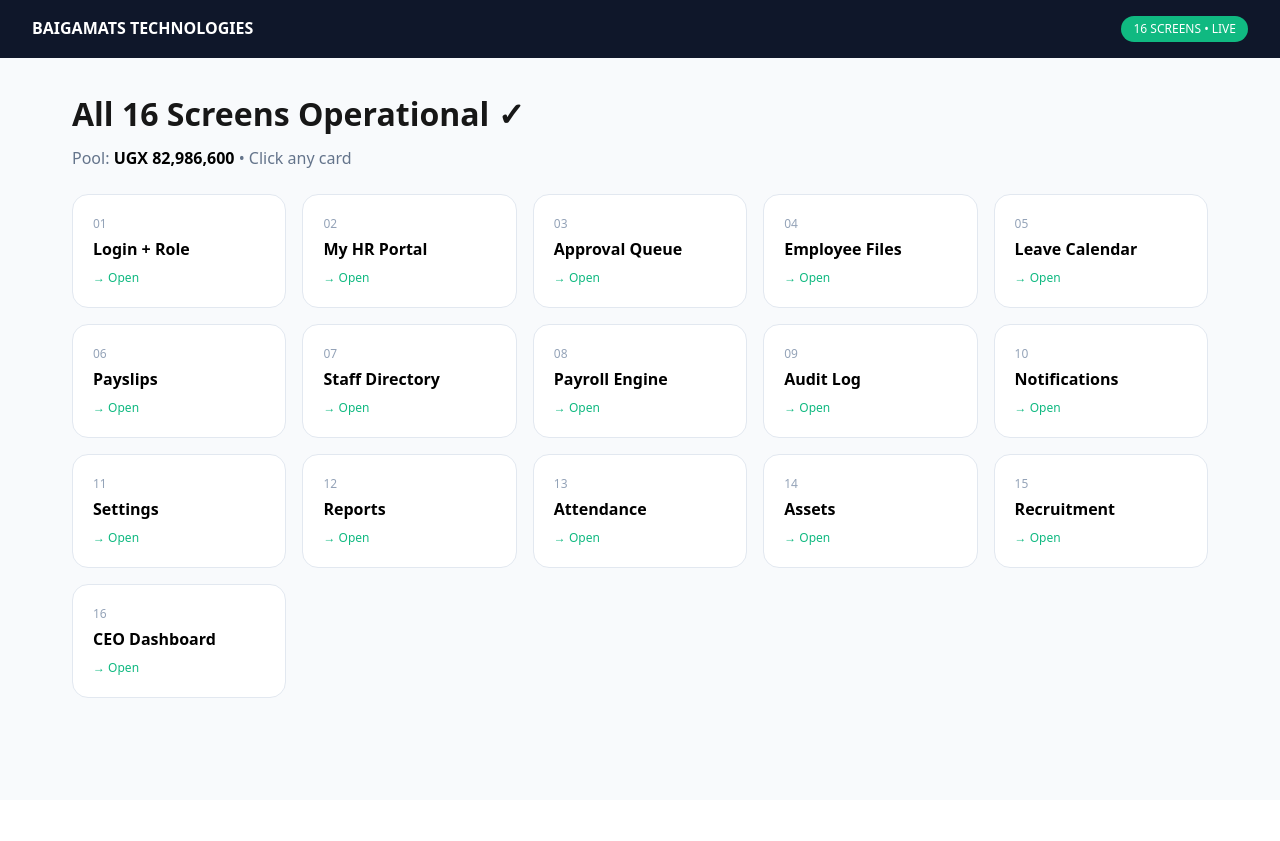
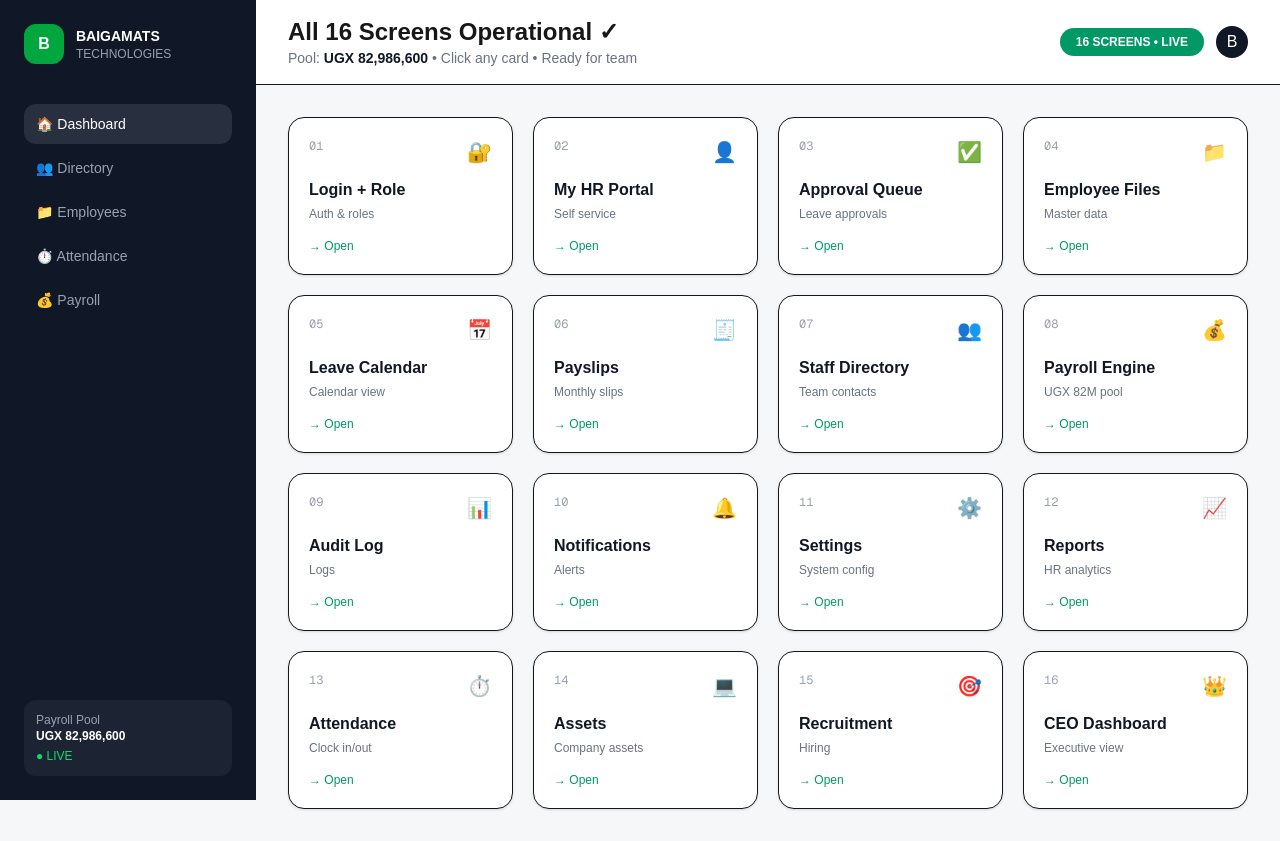
Before and after one commit to baigamats-sy/baigamats-hrms, a Next.js app: page / in a window 1280 px wide. Before the commit the page ends 800 px from the top, so only its background shows below. Built offline with nearby package versions, Linux system fonts and the light colour scheme.

Commit message:
PRO dashboard with sidebar and login

```diff
--- a/app/login/page.tsx
+++ b/app/login/page.tsx
@@ -1 +1,28 @@
-'use client'; export default function Page(){return <div style={{padding:32}}><h1>01 Login + Role</h1><p>CEO: ceo@baigamats.com / HR: hr@baigamats.com / Staff: staff@baigamats.com</p><p style={{marginTop:16}}><a href='/my-hr' style={{background:'black',color:'white',padding:'8px 16px',borderRadius:8}}>Go to My HR ?</a></p></div>}
+"use client";
+import { useState } from "react";
+import { createClient } from "@supabase/supabase-js";
+import { useRouter } from "next/navigation";
+const supabase = createClient(process.env.NEXT_PUBLIC_SUPABASE_URL!, process.env.NEXT_PUBLIC_SUPABASE_ANON_KEY!);
+export default function LoginPage() {
+  const [email, setEmail] = useState(""); const [password, setPassword] = useState("");
+  const [loading, setLoading] = useState(false); const router = useRouter();
+  async function login() {
+    setLoading(true);
+    const { error } = await supabase.auth.signInWithPassword({ email, password });
+    if (error) alert(error.message); else router.push("/");
+    setLoading(false);
+  }
+  return (
+    <div className="min-h-screen flex items-center justify-center bg-gray-50 p-4">
+      <div className="bg-white w-full max-w-md rounded-3xl p-8 shadow-xl border">
+        <div className="w-14 h-14 bg-green-600 rounded-2xl flex items-center justify-center text-white font-bold text-xl mb-6">B</div>
+        <h1 className="text-2xl font-bold">Baigamats HRMS</h1>
+        <p className="text-gray-500 text-sm mt-1 mb-8">Login to access your portal</p>
+        <input value={email} onChange={e=>setEmail(e.target.value)} placeholder="Email" className="w-full px-4 py-3 border rounded-xl mb-3 outline-none focus:ring-2 focus:ring-green-500" />
+        <input type="password" value={password} onChange={e=>setPassword(e.target.value)} placeholder="Password" className="w-full px-4 py-3 border rounded-xl mb-6 outline-none focus:ring-2 focus:ring-green-500" />
+        <button onClick={login} disabled={loading} className="w-full bg-gray-900 text-white py-3.5 rounded-xl font-semibold hover:bg-black">{loading ? "Signing in..." : "Sign In"}</button>
+        <p className="text-xs text-gray-400 mt-6 text-center">Pool: UGX 82,986,600 • Secure</p>
+      </div>
+    </div>
+  )
+}
--- a/app/page.tsx
+++ b/app/page.tsx
@@ -1,43 +1,57 @@
-"use client"
-import Link from "next/link"
-
-export default function Home(){
-  const screens = [
-    {path:"/login", n:"01", t:"Login + Role"},
-    {path:"/my-hr", n:"02", t:"My HR Portal"},
-    {path:"/hr/requests", n:"03", t:"Approval Queue"},
-    {path:"/employees", n:"04", t:"Employee Files"},
-    {path:"/leave-calendar", n:"05", t:"Leave Calendar"},
-    {path:"/payslips", n:"06", t:"Payslips"},
-    {path:"/directory", n:"07", t:"Staff Directory"},
-    {path:"/payroll", n:"08", t:"Payroll Engine"},
-    {path:"/audit", n:"09", t:"Audit Log"},
-    {path:"/notifications", n:"10", t:"Notifications"},
-    {path:"/settings", n:"11", t:"Settings"},
-    {path:"/reports", n:"12", t:"Reports"},
-    {path:"/attendance", n:"13", t:"Attendance"},
-    {path:"/assets", n:"14", t:"Assets"},
-    {path:"/recruitment", n:"15", t:"Recruitment"},
-    {path:"/dashboard", n:"16", t:"CEO Dashboard"},
-  ];
+"use client";
+import Link from "next/link";
+const modules = [
+  {id:"01", title:"Login + Role", path:"/login", icon:"🔐", desc:"Auth & roles"},
+  {id:"02", title:"My HR Portal", path:"/portal", icon:"👤", desc:"Self service"},
+  {id:"03", title:"Approval Queue", path:"/approvals", icon:"✅", desc:"Leave approvals"},
+  {id:"04", title:"Employee Files", path:"/employees", icon:"📁", desc:"Master data"},
+  {id:"05", title:"Leave Calendar", path:"/leave", icon:"📅", desc:"Calendar view"},
+  {id:"06", title:"Payslips", path:"/payslips", icon:"🧾", desc:"Monthly slips"},
+  {id:"07", title:"Staff Directory", path:"/directory", icon:"👥", desc:"Team contacts"},
+  {id:"08", title:"Payroll Engine", path:"/payroll", icon:"💰", desc:"UGX 82M pool"},
+  {id:"09", title:"Audit Log", path:"/audit", icon:"📊", desc:"Logs"},
+  {id:"10", title:"Notifications", path:"/notifications", icon:"🔔", desc:"Alerts"},
+  {id:"11", title:"Settings", path:"/settings", icon:"⚙️", desc:"System config"},
+  {id:"12", title:"Reports", path:"/reports", icon:"📈", desc:"HR analytics"},
+  {id:"13", title:"Attendance", path:"/attendance", icon:"⏱️", desc:"Clock in/out"},
+  {id:"14", title:"Assets", path:"/assets", icon:"💻", desc:"Company assets"},
+  {id:"15", title:"Recruitment", path:"/recruitment", icon:"🎯", desc:"Hiring"},
+  {id:"16", title:"CEO Dashboard", path:"/ceo", icon:"👑", desc:"Executive view"},
+];
+export default function Home() {
   return (
-    <div style={{minHeight:"100vh", background:"#F8FAFC", fontFamily:"system-ui"}}>
-      <div style={{background:"#0F172A", color:"white", padding:"16px 32px", display:"flex", justifyContent:"space-between"}}>
-        <b>BAIGAMATS TECHNOLOGIES</b><span style={{background:"#10B981", padding:"4px 12px", borderRadius:20, fontSize:12}}>16 SCREENS • LIVE</span>
-      </div>
-      <div style={{padding:32, maxWidth:1200, margin:"0 auto"}}>
-        <h1 style={{fontSize:32, fontWeight:800}}>All 16 Screens Operational ✓</h1>
-        <p style={{color:"#64748B", marginTop:8}}>Pool: <b style={{color:"black"}}>UGX 82,986,600</b> • Click any card</p>
-        <div style={{display:"grid", gridTemplateColumns:"repeat(auto-fill,minmax(200px,1fr))", gap:16, marginTop:24}}>
-          {screens.map(s=>(
-            <Link key={s.path} href={s.path} style={{textDecoration:"none", color:"black", background:"white", border:"1px solid #E2E8F0", borderRadius:16, padding:20, display:"block"}}>
-              <div style={{fontSize:12, color:"#94A3B8"}}>{s.n}</div>
-              <div style={{fontWeight:700, marginTop:4}}>{s.t}</div>
-              <div style={{marginTop:8, fontSize:12, color:"#10B981"}}>→ Open</div>
-            </Link>
-          ))}
+    <div className="min-h-screen bg-[#f6f7f9] flex">
+      <aside className="hidden md:flex w-64 bg-gray-900 text-white flex-col p-6 fixed h-full">
+        <div className="flex items-center gap-3 mb-10">
+          <div className="w-10 h-10 bg-green-600 rounded-xl flex items-center justify-center font-bold">B</div>
+          <div><p className="font-bold text-sm">BAIGAMATS</p><p className="text-xs text-gray-400">TECHNOLOGIES</p></div>
         </div>
-      </div>
+        <nav className="space-y-1 flex-1">
+          <Link href="/" className="flex gap-3 px-3 py-2.5 bg-white/10 rounded-xl text-sm font-medium">🏠 Dashboard</Link>
+          <Link href="/directory" className="flex gap-3 px-3 py-2.5 hover:bg-white/5 rounded-xl text-sm text-gray-400">👥 Directory</Link>
+          <Link href="/employees" className="flex gap-3 px-3 py-2.5 hover:bg-white/5 rounded-xl text-sm text-gray-400">📁 Employees</Link>
+          <Link href="/attendance" className="flex gap-3 px-3 py-2.5 hover:bg-white/5 rounded-xl text-sm text-gray-400">⏱️ Attendance</Link>
+          <Link href="/payroll" className="flex gap-3 px-3 py-2.5 hover:bg-white/5 rounded-xl text-sm text-gray-400">💰 Payroll</Link>
+        </nav>
+        <div className="bg-white/5 rounded-xl p-3 text-xs"><p className="text-gray-400">Payroll Pool</p><p className="font-bold text-white">UGX 82,986,600</p><p className="text-green-400 mt-1">● LIVE</p></div>
+      </aside>
+      <main className="flex-1 md:ml-64">
+        <header className="bg-white border-b sticky top-0 z-10 px-6 md:px-8 py-4 flex justify-between items-center">
+          <div><h1 className="text-2xl font-bold">All 16 Screens Operational ✓</h1><p className="text-sm text-gray-500">Pool: <b className="text-gray-900">UGX 82,986,600</b> • Click any card • Ready for team</p></div>
+          <div className="flex items-center gap-3"><span className="hidden md:inline bg-emerald-600 text-white px-4 py-1.5 rounded-full text-xs font-bold">16 SCREENS • LIVE</span><Link href="/login" className="w-8 h-8 bg-gray-900 text-white rounded-full flex items-center justify-center">B</Link></div>
+        </header>
+        <div className="p-6 md:p-8">
+          <div className="grid grid-cols-1 sm:grid-cols-2 lg:grid-cols-3 xl:grid-cols-4 gap-5">
+            {modules.map(m => (
+              <Link key={m.id} href={m.path} className="bg-white rounded-2xl p-5 border shadow-sm hover:shadow-lg hover:-translate-y-1 transition-all group">
+                <div className="flex justify-between items-start mb-3"><span className="text-xs text-gray-400 font-mono">{m.id}</span><span className="text-xl group-hover:scale-110 transition">{m.icon}</span></div>
+                <h3 className="font-bold text-gray-900">{m.title}</h3><p className="text-xs text-gray-500 mt-1">{m.desc}</p>
+                <p className="text-xs text-emerald-600 font-medium mt-4">→ Open</p>
+              </Link>
+            ))}
+          </div>
+        </div>
+      </main>
     </div>
   )
 }
```
